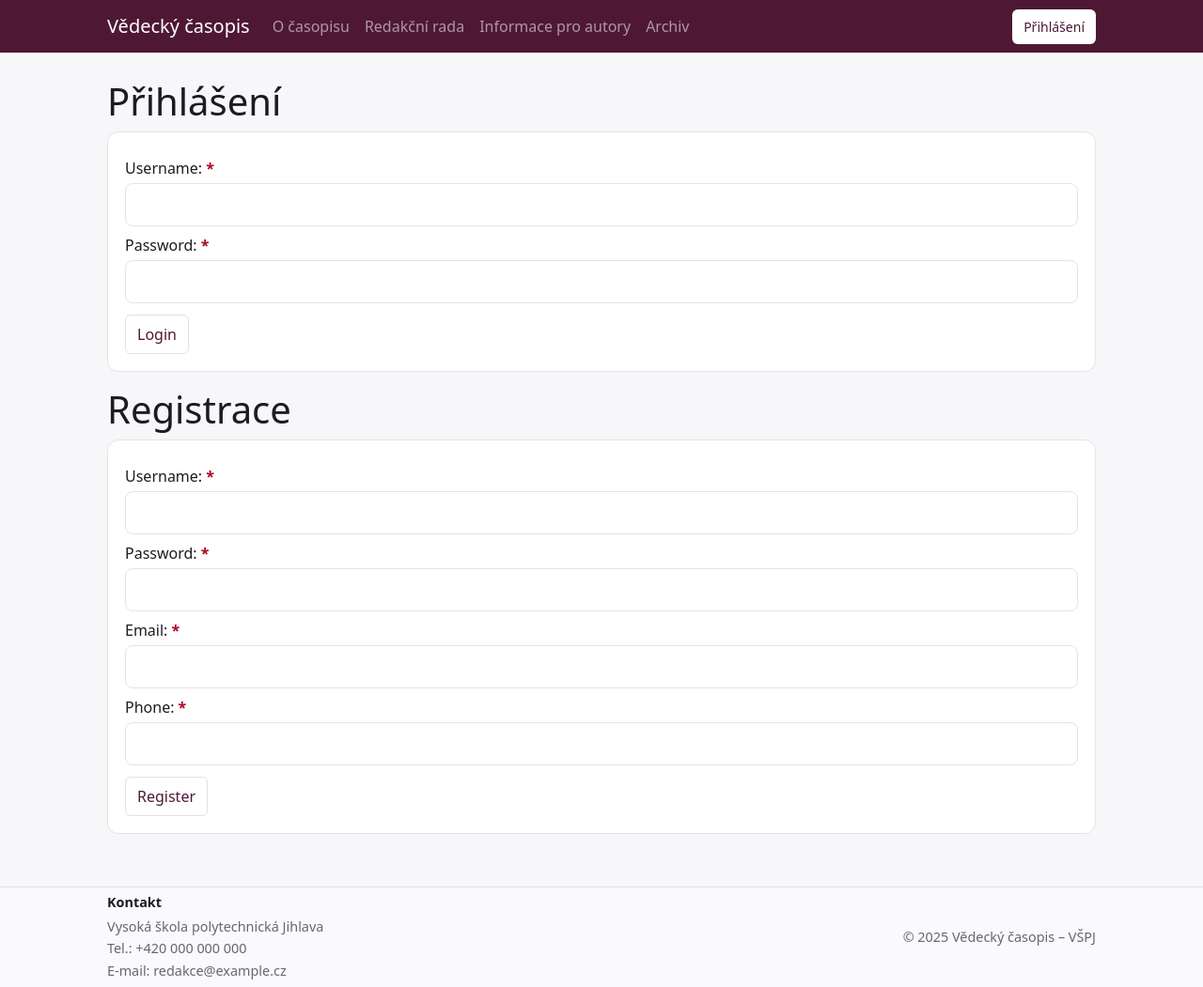
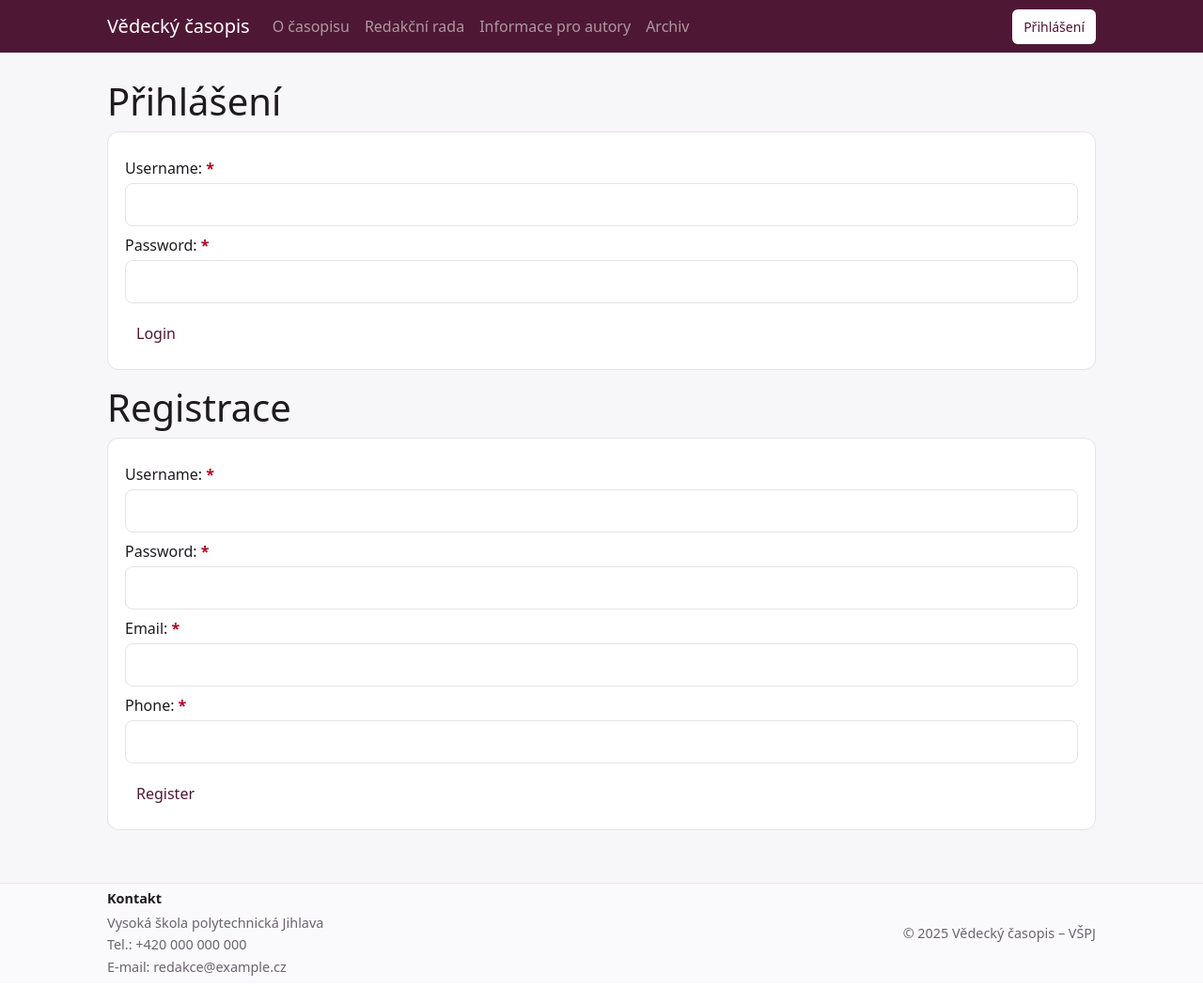
Before and after one commit to xTadeasx/RSP_2025_ZahonAStrom, a PHP site: page /Frontend/login.php in a window 1280 px wide. Shown: the whole page at 94% size. Run offline with PHP 8.4, Linux system fonts and the light colour scheme.

Commit message:
Revert "přidání borderu k čudlíkům na login a register"
This reverts commit 05cbbac6da754ac2e1c18d59e350f1d0d5e05943.

```diff
--- a/Ostatni/Frontend/login.php
+++ b/Ostatni/Frontend/login.php
@@ -12,7 +12,7 @@
         <input type="password" id="password" name="password" required>
 
         <div class="actions">
-            <button class="btn border" type="submit">Login</button>
+            <button class="btn" type="submit">Login</button>
         </div>
     </form>
 
@@ -32,7 +32,7 @@
         <input type="text" id="phone" name="phone" required>
 
         <div class="actions">
-            <button class="btn border" type="submit">Register</button>
+            <button class="btn" type="submit">Register</button>
         </div>
     </form>
 <?php require_once __DIR__ . '/Include/footer.php'; ?>
```
